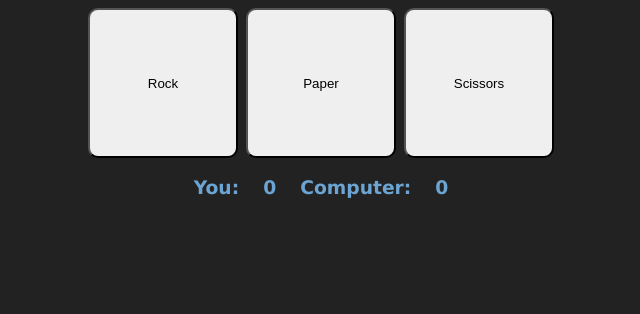
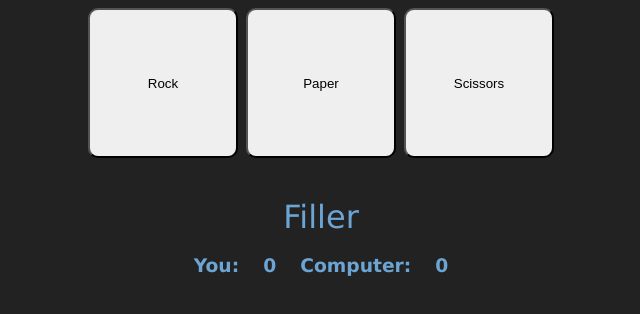
Before and after one commit to mikegecko/rock-paper-scissors, a plain HTML site: page index.html in a window 1280 px wide. Shown: the whole page, without its empty margins (319-959 px from the left). Drawn offline with Linux system fonts and the light colour scheme.

Commit message:
Created log section to display player & computer choices

```diff
--- a/index.html
+++ b/index.html
@@ -16,6 +16,7 @@
         <button id="p" class="btn">Paper</button>
         <button id="s" class="btn">Scissors</button>
     </div>
+    <div class="log">Filler</div>
     <div class="log-container">
         <h3>You:</h3>
         <h3 class="p-log">0</h3>
--- a/scripts.js
+++ b/scripts.js
@@ -11,6 +11,7 @@ let ties = 0;
 const buttons = document.querySelectorAll(".btn"); //Selects all buttons
 const playerScoreDisplay = document.querySelector(".p-log");
 const computerScoreDisplay = document.querySelector(".c-log");
+const logDisplay = document.querySelector(".log");
 //Now we need to add event listeners to each button
 buttons.forEach(element => {
     element.addEventListener('click', function(e) {
@@ -21,6 +22,7 @@ buttons.forEach(element => {
 });
 /* Updates the DOM to reflect current scores */
 function updateDisplay(){
+
     playerScoreDisplay.textContent = playerScore.toString();
     computerScoreDisplay.textContent = computerScore.toString();
 }
--- a/styles.css
+++ b/styles.css
@@ -7,6 +7,12 @@ button{
     width: 150px;
     height: 150px;
     border-radius: 10px;
+}
+.log{
+    display: flex;
+    justify-content: center;
+    padding-top: 40px;
+    font-size: 32px;
 }
 .container{
 
```
